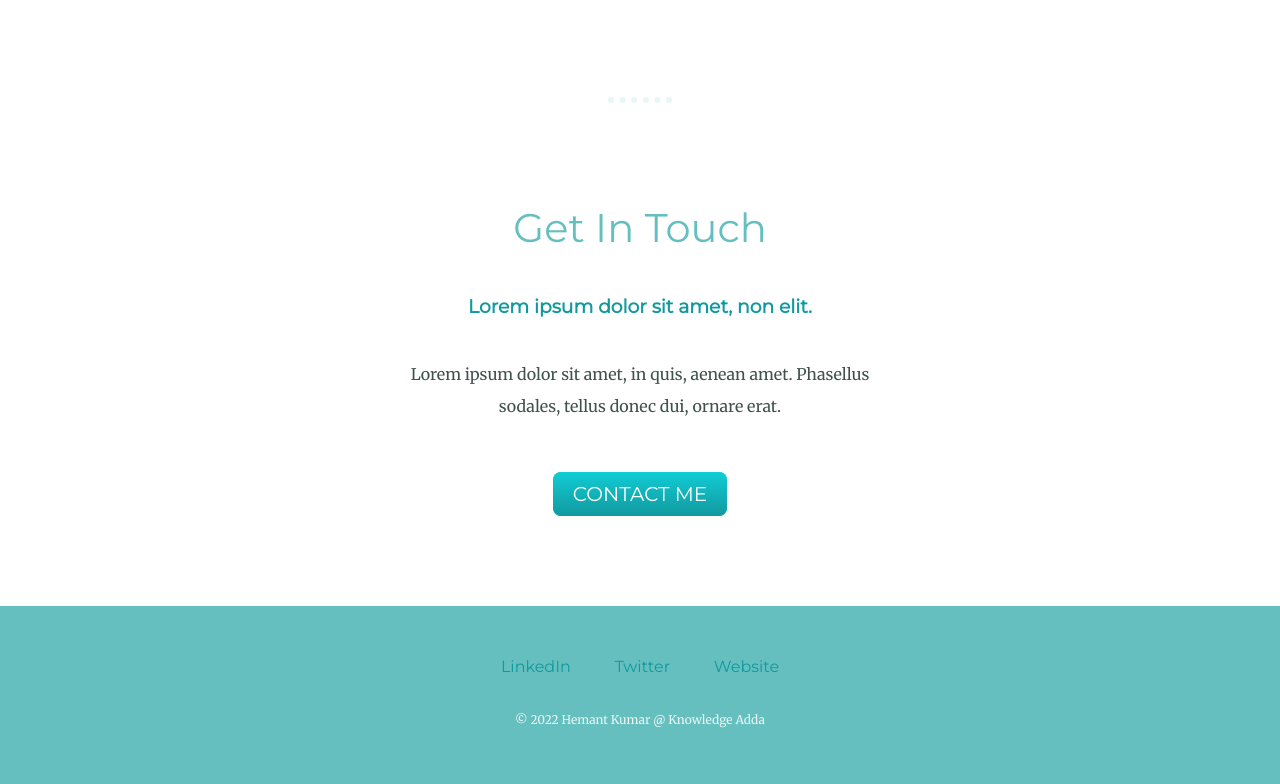
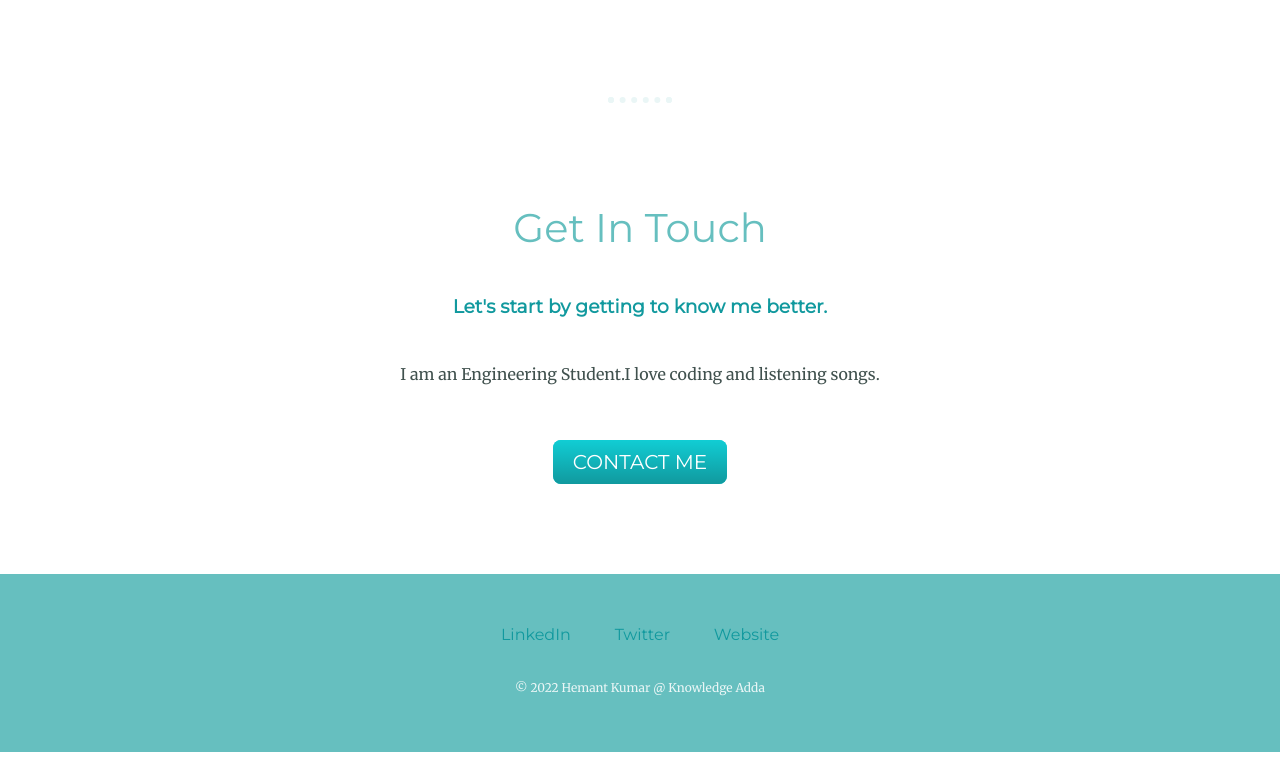
Before and after one commit to hemantkumar980/My-personal-site-using-css, a plain HTML site: page index.html in a window 1280 px wide. Shown: the part 2115-2899 px from the top of the page. After the commit the page ends 2867 px from the top, so only its background shows below. Drawn offline with Linux system fonts and the light colour scheme.

Commit message:
Update index.html

```diff
--- a/index.html
+++ b/index.html
@@ -43,9 +43,9 @@
     <hr>
     <div class="contact-me">
       <h2>Get In Touch</h2>
-      <h3>Lorem ipsum dolor sit amet, non elit.</h3>
-      <p class="contact-message">Lorem ipsum dolor sit amet, in quis, aenean amet. Phasellus sodales, tellus donec dui, ornare erat.</p>
-      <a class="btn" href="mailto:name@email.com">CONTACT ME</a>
+      <h3>Let's start by getting to know me better.</h3>
+      <p class="contact-message">I am an Engineering Student.I love coding and listening songs.</p>
+      <a class="btn" href="mailto:rajpoothemant980@gmail.com">CONTACT ME</a>
     </div>
   </div>
 
```
